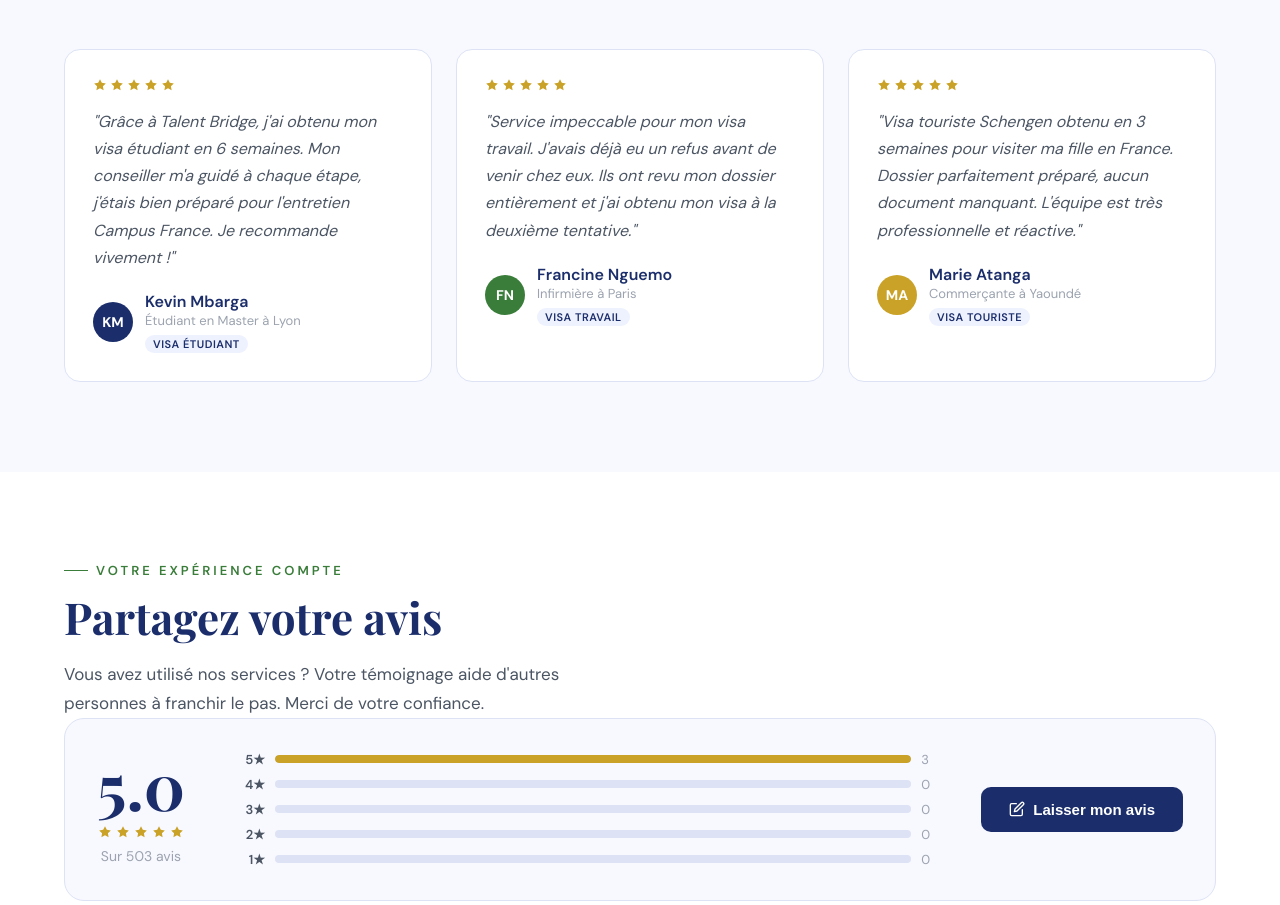
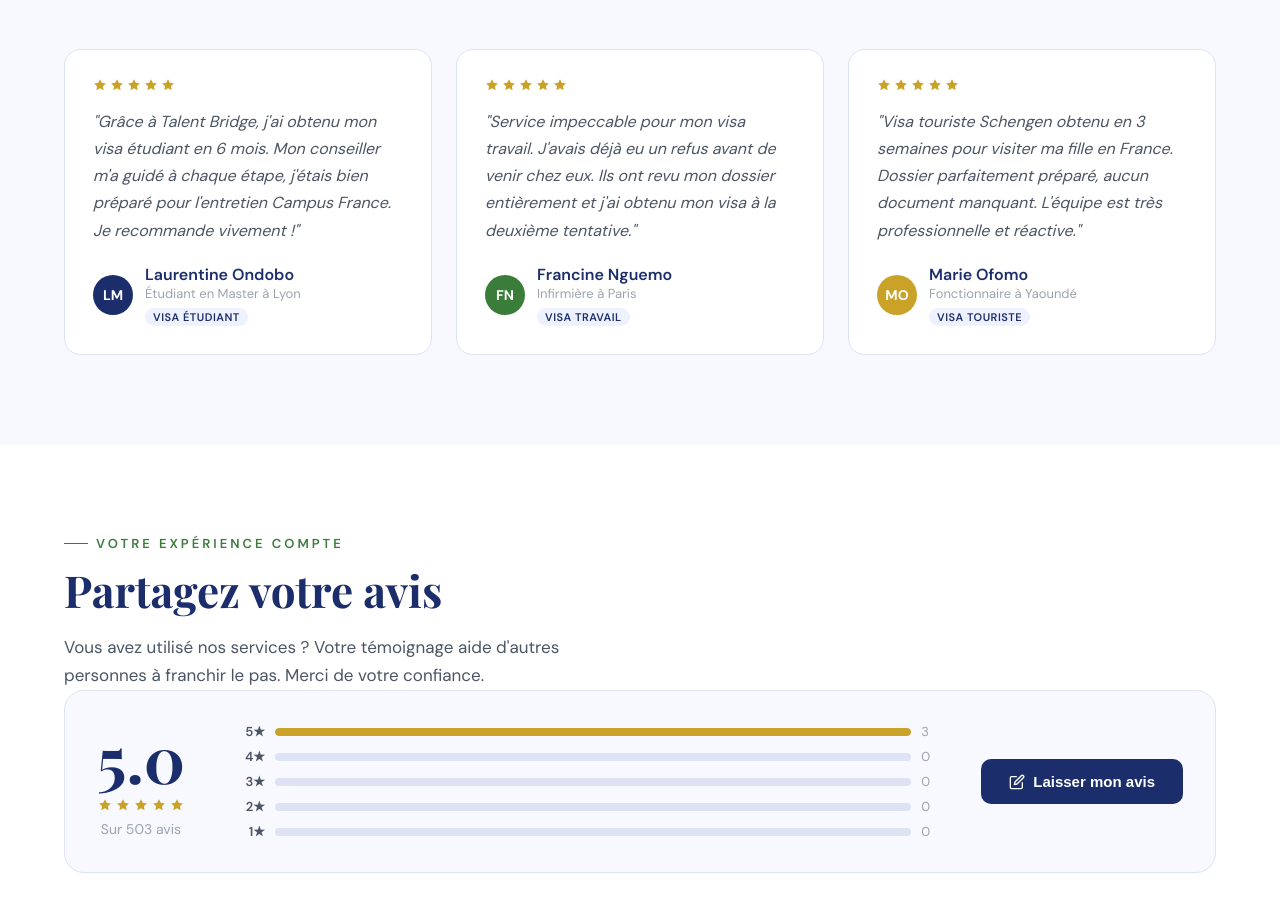
Before and after one commit to jngombeefontse/talent-bridge, a plain HTML site: page index.html in a window 1280 px wide. Shown: the part 4797-5702 px from the top of the page. Drawn offline with nearby package versions, Linux system fonts and the light colour scheme; a web font is replaced by a local one.

Commit message:
Revise testimonials and update form attributes
Updated testimonials and author details, changed timeframes for visa processing, and modified form attributes.

```diff
--- a/index.html
+++ b/index.html
@@ -710,11 +710,11 @@
           <svg class="tc-star" viewBox="0 0 24 24" fill="#C9A227"><polygon points="12 2 15.09 8.26 22 9.27 17 14.14 18.18 21.02 12 17.77 5.82 21.02 7 14.14 2 9.27 8.91 8.26 12 2"/></svg>
           <svg class="tc-star" viewBox="0 0 24 24" fill="#C9A227"><polygon points="12 2 15.09 8.26 22 9.27 17 14.14 18.18 21.02 12 17.77 5.82 21.02 7 14.14 2 9.27 8.91 8.26 12 2"/></svg>
         </div>
-        <div class="tc-text">"Grâce à Talent Bridge, j'ai obtenu mon visa étudiant en 6 semaines. Mon conseiller m'a guidé à chaque étape, j'étais bien préparé pour l'entretien Campus France. Je recommande vivement !"</div>
+        <div class="tc-text">"Grâce à Talent Bridge, j'ai obtenu mon visa étudiant en 6 mois. Mon conseiller m'a guidé à chaque étape, j'étais bien préparé pour l'entretien Campus France. Je recommande vivement !"</div>
         <div class="tc-author">
-          <div class="tc-av a">KM</div>
+          <div class="tc-av a">LM</div>
           <div>
-            <div class="tc-name">Kevin Mbarga</div>
+            <div class="tc-name">Laurentine Ondobo</div>
             <div class="tc-role">Étudiant en Master à Lyon</div>
             <span class="tc-service">Visa Étudiant</span>
           </div>
@@ -748,10 +748,10 @@
         </div>
         <div class="tc-text">"Visa touriste Schengen obtenu en 3 semaines pour visiter ma fille en France. Dossier parfaitement préparé, aucun document manquant. L'équipe est très professionnelle et réactive."</div>
         <div class="tc-author">
-          <div class="tc-av c">MA</div>
+          <div class="tc-av c">MO</div>
           <div>
-            <div class="tc-name">Marie Atanga</div>
-            <div class="tc-role">Commerçante à Yaoundé</div>
+            <div class="tc-name">Marie Ofomo</div>
+            <div class="tc-role">Fonctionnaire à Yaoundé</div>
             <span class="tc-service">Visa Touriste</span>
           </div>
         </div>
@@ -929,7 +929,7 @@
           <div class="fp-step" id="fp3"></div>
         </div>
 
-        <form action="https://formspree.io/f/xjgjgepn" method="POST" id="contact-form" novalidate>
+        <form id="contact-form" action="https://formspree.io/f/xjgjgepn" method="POST">
           <!-- Identité -->
           <div class="form-row">
             <div class="form-group">
```
